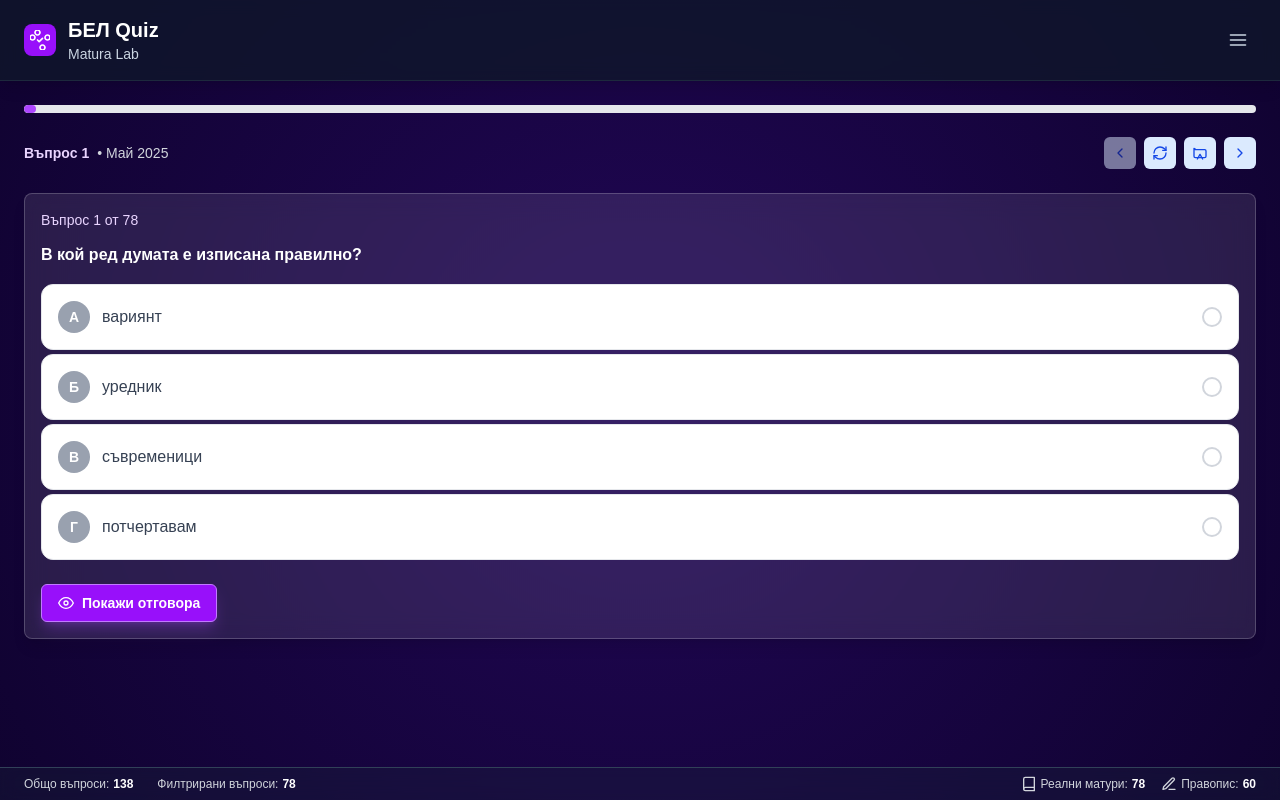
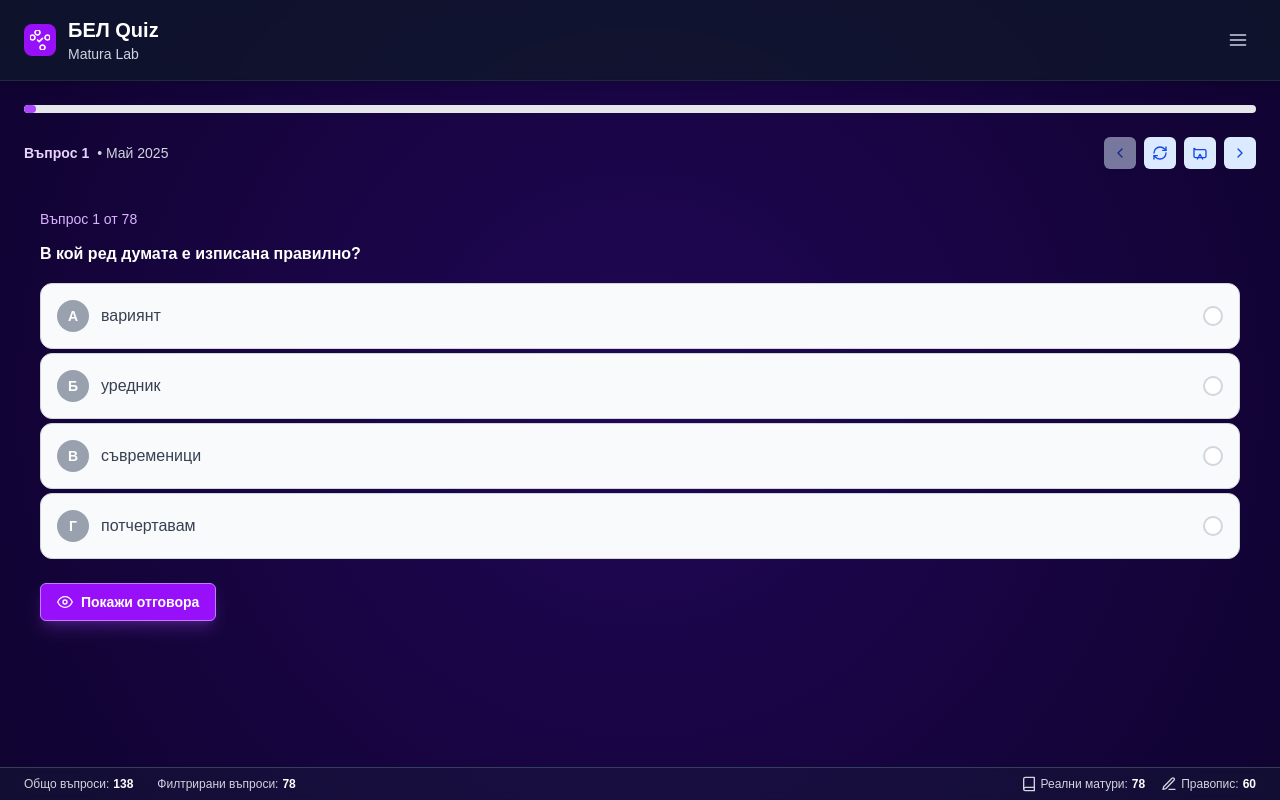
Before and after one commit to nonadzhurkova/bel-matura-lab, a Next.js app: page / in a window 1280 px wide. Built offline with nearby package versions, Linux system fonts and the light colour scheme.

Commit message:
Improved design

```diff
--- a/src/app/page.tsx
+++ b/src/app/page.tsx
@@ -221,15 +221,19 @@ export default function Home() {
                 </div>
               </div>
             ) : (
-              <div className="space-y-6">
+              <div className="space-y-0">
                 {filteredQuestions.map((question, index) => (
+                  <div key={`${question.question_number}-${index}`}>
                     <QuestionCard
-                    key={`${question.question_number}-${index}`}
                       question={question}
                       questionIndex={index}
                       totalQuestions={filteredQuestions.length}
                       allTextsData={textsData}
                     />
+                    {index < filteredQuestions.length - 1 && (
+                      <div className="border-b border-purple-300 my-6"></div>
+                    )}
+                  </div>
                 ))}
               </div>
             )}
--- a/src/components/QuestionCard.tsx
+++ b/src/components/QuestionCard.tsx
@@ -56,9 +56,9 @@ export default function QuestionCard({ question, questionIndex, totalQuestions,
   const relatedTexts = getRelatedTexts();
 
   return (
-    <div className="bg-white/10 backdrop-blur-md rounded-lg shadow-lg p-4 mb-4 border border-white/20">
+    <div className="bg-transparent p-4 mb-4">
       {/* Question Counter */}
-      <div className="text-sm text-purple-200 mb-3">
+      <div className="text-sm text-purple-300 mb-3">
         Въпрос {questionIndex + 1} от {totalQuestions}
       </div>
 
@@ -104,7 +104,7 @@ export default function QuestionCard({ question, questionIndex, totalQuestions,
                   ? 'bg-red-50 border-red-400'
                   : isSelected
                   ? 'bg-purple-50 border-purple-400'
-                  : 'bg-white border-gray-200 hover:border-gray-300'
+                  : 'bg-gray-50 border-gray-300 hover:bg-gray-100 hover:border-gray-400'
               }`}>
                 <div className="flex items-center gap-3 flex-1">
                   <span className={`font-bold w-8 h-8 text-white rounded-full flex items-center justify-center text-sm ${
```
Lines whose indentation alone changed are shown as unchanged.
